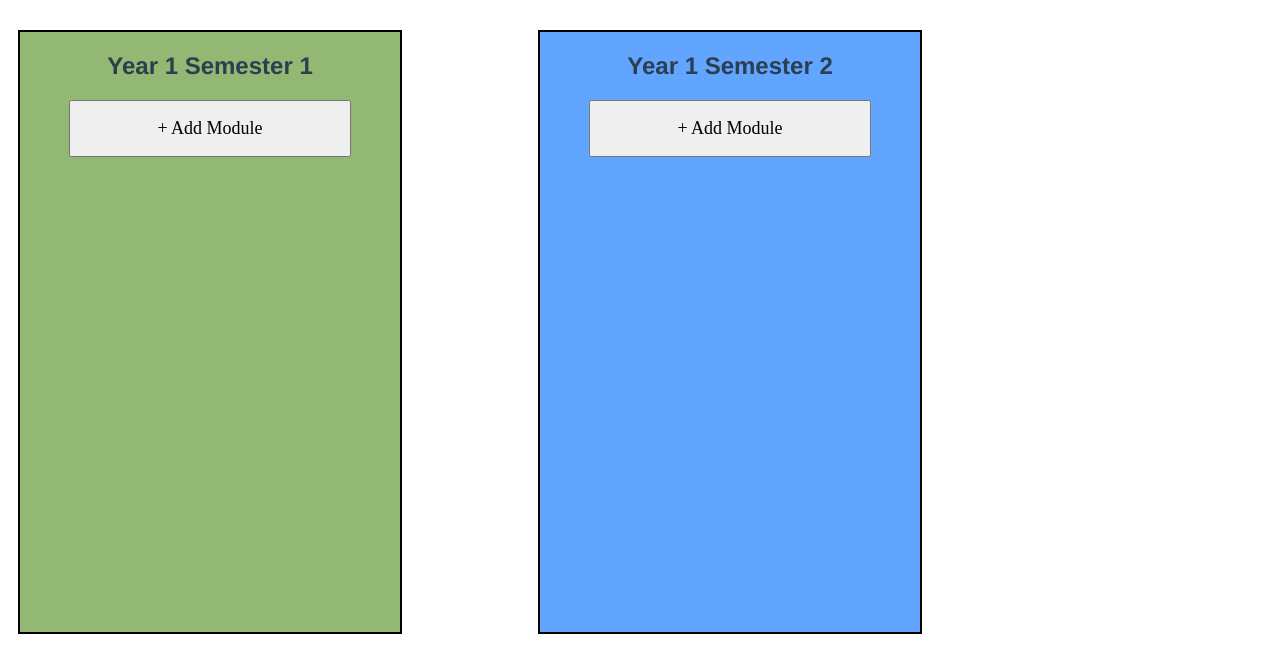
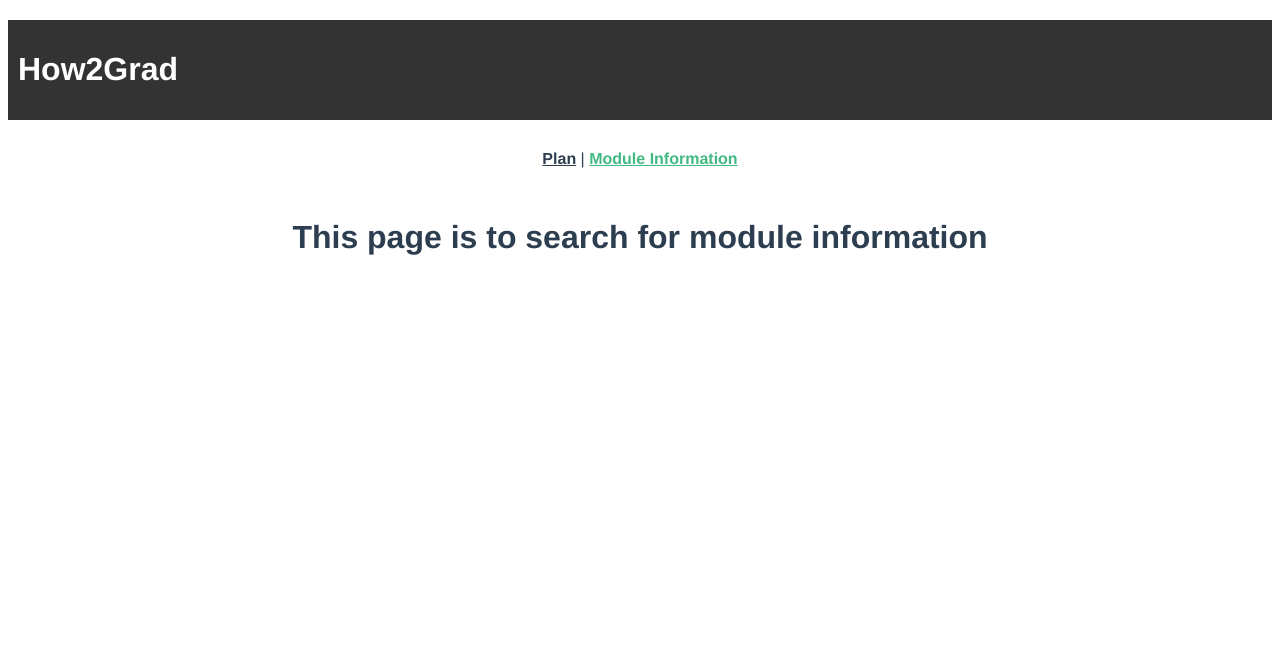
Before and after one commit to chewterence/how2grad, a Vue app: page /#/moduleinfo in a window 1280 px wide. Shown: the top 672 px of the page. Built offline with nearby package versions, Linux system fonts and the light colour scheme.

Commit message:
added vue router

```diff
--- a/package.json
+++ b/package.json
@@ -12,6 +12,7 @@
     "vue": "^2.6.11",
     "vue-class-component": "^7.2.3",
     "vue-property-decorator": "^8.4.2",
+    "vue-router": "^3.3.2",
     "vuex": "^3.4.0"
   },
   "devDependencies": {
@@ -19,6 +20,7 @@
     "@typescript-eslint/parser": "^2.33.0",
     "@vue/cli-plugin-babel": "~4.4.0",
     "@vue/cli-plugin-eslint": "~4.4.0",
+    "@vue/cli-plugin-router": "^4.4.1",
     "@vue/cli-plugin-typescript": "~4.4.0",
     "@vue/cli-plugin-vuex": "~4.4.0",
     "@vue/cli-service": "~4.4.0",
--- a/src/App.vue
+++ b/src/App.vue
@@ -1,29 +1,24 @@
 <template>
   <div id="app">
-    <div style="width: 500px; float:left; height:100px; margin:10px">
-      <Sem1 />
+    <Header />
+    <div id="nav">
+      <router-link to="/plan">Plan</router-link> |
+      <router-link to="/moduleinfo">Module Information</router-link>
     </div>
-    <div style="width: 500px; float:left; height:100px; margin:10px">
-      <Sem2 />
-    </div>
+    <router-view/>
   </div>
 </template>
 
 <script>
-import Sem1 from './components/Y1S1'
-import Sem2 from './components/Y1S2'
+import Header from './components/layout/Header'
 
 export default {
   name: 'app',
   components: {
-    Sem1, Sem2
-  },
-  data () {
-    return {
-    }
+    Header
   }
 }
-</script>
+</script>>
 
 <style>
 #app {
@@ -32,6 +27,18 @@
   -moz-osx-font-smoothing: grayscale;
   text-align: center;
   color: #2c3e50;
-  margin-top: 20px;
+}
+
+#nav {
+  padding: 30px;
+}
+
+#nav a {
+  font-weight: bold;
+  color: #2c3e50;
+}
+
+#nav a.router-link-exact-active {
+  color: #42b983;
 }
 </style>
--- /dev/null
+++ b/src/components/layout/Header.vue
@@ -0,0 +1,25 @@
+<template>
+    <header class="header">
+        <h1>How2Grad</h1>
+    </header>
+</template>
+
+<script>
+export default {
+  name: 'Header'
+}
+</script>>
+
+<style scoped>
+    .header {
+        background: #333;
+        color: #fff;
+        text-align: left;
+        padding: 10px;
+    }
+
+    .header a {
+        color: #fff;
+        padding: 5px;
+    }
+</style>
--- a/src/main.ts
+++ b/src/main.ts
@@ -1,10 +1,12 @@
 import Vue from 'vue'
 import App from './App.vue'
 import store from './store'
+import router from './router'
 
 Vue.config.productionTip = false
 
 new Vue({
   store,
+  router,
   render: h => h(App)
 }).$mount('#app')
--- /dev/null
+++ b/src/router/index.ts
@@ -0,0 +1,27 @@
+import Vue from 'vue'
+import VueRouter, { RouteConfig } from 'vue-router'
+import Plan from '../views/Plan.vue'
+
+Vue.use(VueRouter)
+
+const routes: Array<RouteConfig> = [
+  {
+    path: '/plan',
+    name: 'Plan',
+    component: Plan
+  },
+  {
+    path: '/moduleinfo',
+    name: 'ModuleInfo',
+    // route level code-splitting
+    // this generates a separate chunk (about.[hash].js) for this route
+    // which is lazy-loaded when the route is visited.
+    component: () => import(/* webpackChunkName: "about" */ '../views/ModuleInfo.vue')
+  }
+]
+
+const router = new VueRouter({
+  routes
+})
+
+export default router
--- /dev/null
+++ b/src/views/ModuleInfo.vue
@@ -0,0 +1,5 @@
+<template>
+  <div class="about">
+    <h1>This page is to search for module information</h1>
+  </div>
+</template>
--- /dev/null
+++ b/src/views/Plan.vue
@@ -0,0 +1,37 @@
+<template>
+  <div id="app">
+    <div style="width: 500px; float:left; height:100px; margin:10px">
+      <Sem1 />
+    </div>
+    <div style="width: 500px; float:left; height:100px; margin:10px">
+      <Sem2 />
+    </div>
+  </div>
+</template>
+
+<script>
+import Sem1 from '../components/Y1S1'
+import Sem2 from '../components/Y1S2'
+
+export default {
+  name: 'Home',
+  components: {
+    Sem1, Sem2
+  },
+  data () {
+    return {
+    }
+  }
+}
+</script>
+
+<style>
+#app {
+  font-family: Avenir, Helvetica, Arial, sans-serif;
+  -webkit-font-smoothing: antialiased;
+  -moz-osx-font-smoothing: grayscale;
+  text-align: center;
+  color: #2c3e50;
+  margin-top: 20px;
+}
+</style>
```
Also changed, not shown: 2 other files (tests, documents, lock files or other folders).
